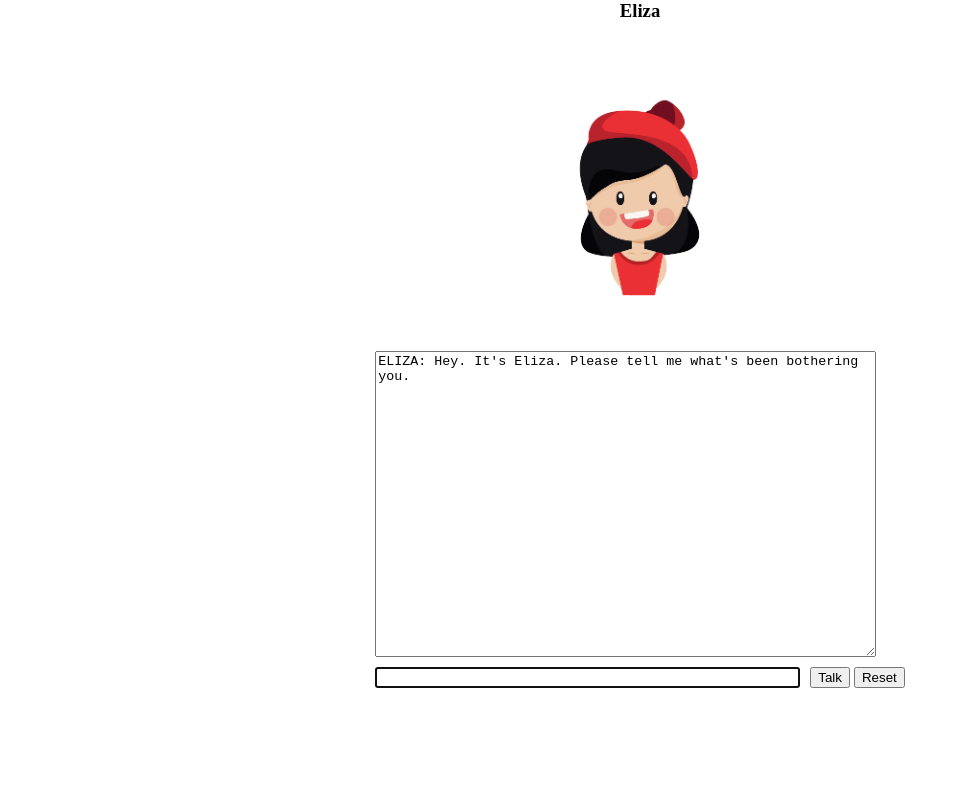
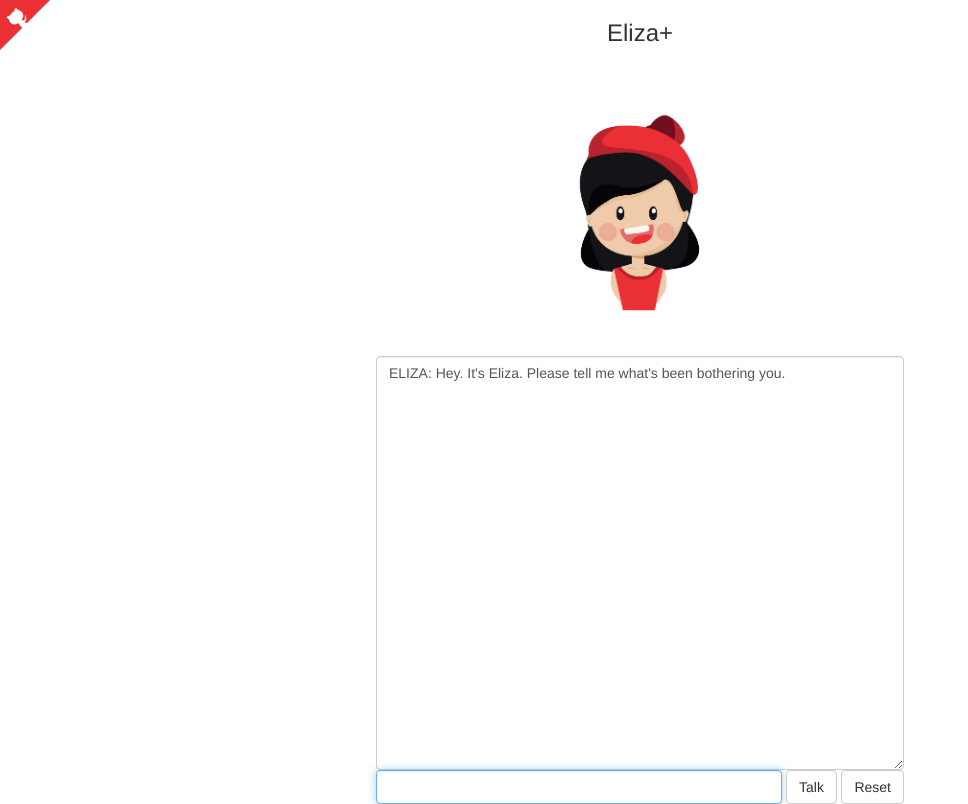
Before and after one commit to JEFworks/ELIZAplus, a plain HTML site: page index.html in a window 1280 px wide. Shown: the whole page, without its empty margins (0-968 px from the left). Drawn offline with nearby package versions, Linux system fonts and the light colour scheme.

Commit message:
add readme, make prettier

```diff
--- a/index.html
+++ b/index.html
@@ -1,6 +1,14 @@
 <HTML>
     <HEAD>
-	<TITLE>ElizaBot+</TITLE>
+	<TITLE>Eliza+</TITLE>
+
+	<link rel="stylesheet" href="https://maxcdn.bootstrapcdn.com/bootstrap/3.3.7/css/bootstrap.min.css"/>
+	<style>
+	 .github-corner:hover .octo-arm{animation:octocat-wave 560ms ease-in-out}@keyframes octocat-wave{0%,100%{transform:rotate(0)}20%,60%{transform:rotate(-25deg)}40%,80%{transform:rotate(10deg)}}@media (max-width:500px){.github-corner:hover .octo-arm{animation:none}.github-corner .octo-arm{animation:octocat-wave 560ms ease-in-out}}
+	 .panel-collapse-clickable {
+	     cursor: pointer;
+	 }
+	</style>
 
 	<SCRIPT LANGUAGE="JavaScript" TYPE="text/javascript" SRC="js/elizabot.js"></SCRIPT>
 	<SCRIPT LANGUAGE="JavaScript" TYPE="text/javascript" SRC="js/elizadata.js"></SCRIPT>
@@ -110,17 +118,28 @@
 	</SCRIPT>
     </HEAD>
 
-    <BODY TOPMARGIN="0" LEFTMARGIN="0" RIGHTMARGIN="0" BOTTOMMARGIN="0" MARGINHEIGHT="0" MARGINWIDTH="0" STYLE="border:0" onload="window.setTimeout('elizaReset()',100)"><A NAME="top"></A>
+    <BODY onload="window.setTimeout('elizaReset()',100)">
+	<!-- github corner -->
+	<a href="https://github.com/jefworks/ELIZAplus" class="github-corner"><svg width="50px" height="50px" viewBox="0 0 250 250" style="z-index:1000; fill:#eb3035; color:#fff; position: absolute; top: 0; border: 0; left: 0; transform: scale(-1, 1);"><path d="M0,0 L115,115 L130,115 L142,142 L250,250 L250,0 Z"></path><path d="M128.3,109.0 C113.8,99.7 119.0,89.6 119.0,89.6 C122.0,82.7 120.5,78.6 120.5,78.6 C119.2,72.0 123.4,76.3 123.4,76.3 C127.3,80.9 125.5,87.3 125.5,87.3 C122.9,97.6 130.6,101.9 134.4,103.2" fill="#fff" style="transform-origin: 130px 106px;" class="octo-arm"></path><path d="M115.0,115.0 C114.9,115.1 118.7,116.5 119.8,115.4 L133.7,101.6 C136.9,99.2 139.9,98.4 142.2,98.6 C133.8,88.0 127.5,74.4 143.8,58.0 C148.5,53.4 154.0,51.2 159.7,51.0 C160.3,49.4 163.2,43.6 171.4,40.1 C171.4,40.1 176.1,42.5 178.8,56.2 C183.1,58.6 187.2,61.8 190.9,65.4 C194.5,69.0 197.7,73.2 200.1,77.6 C213.8,80.2 216.3,84.9 216.3,84.9 C212.7,93.1 206.9,96.0 205.4,96.6 C205.1,102.4 203.0,107.8 198.3,112.5 C181.9,128.9 168.3,122.5 157.7,114.1 C157.9,116.9 156.7,120.9 152.7,124.9 L141.0,136.5 C139.8,137.7 141.6,141.9 141.8,141.8 Z" fill="#fff" class="octo-body"></path></svg></a>
 
 	<CENTER>
-	    <H3>Eliza</H3>
+	    <H3>Eliza+</H3>
 	    <img id="main-image" src="img/default.png" width=300px height=300px>
-	    <TABLE BORDER="0" CELLSPACING="10" CELLPADDING="0">
+	    <TABLE>
 		<FORM NAME="e_form" onsubmit="elizaStep();return false">
-		    <TR><TD COLSPAN="2"><TEXTAREA NAME="e_display" COLS="60" ROWS="20"></TEXTAREA></TD></TR>
+		    <TR>
+			<TD COLSPAN="2">
+			    <TEXTAREA class="form-control" NAME="e_display" COLS="60" ROWS="20"></TEXTAREA>
+			</TD>
+		    </TR>
 		    <TR VALIGN="middle">
-			<TD><INPUT TYPE="text" NAME="e_input" SIZE="50"></TD>
-			<TD ALIGN="right"><INPUT TYPE="submit" VALUE="Talk"> <INPUT TYPE="reset" VALUE="Reset" onClick="window.setTimeout('elizaReset()',100)"></TD>
+			<TD>
+			    <INPUT class="form-control" TYPE="text" NAME="e_input" SIZE="43">
+			</TD>
+			<TD ALIGN="right">
+			    <INPUT class="btn btn-default" TYPE="submit" VALUE="Talk">
+			    <INPUT class="btn btn-default" TYPE="reset" VALUE="Reset" onClick="window.setTimeout('elizaReset()',100)">
+			</TD>
 		    </TR>
 		</FORM>
 	    </TABLE>
```
Also changed, not shown: 1 other file.
